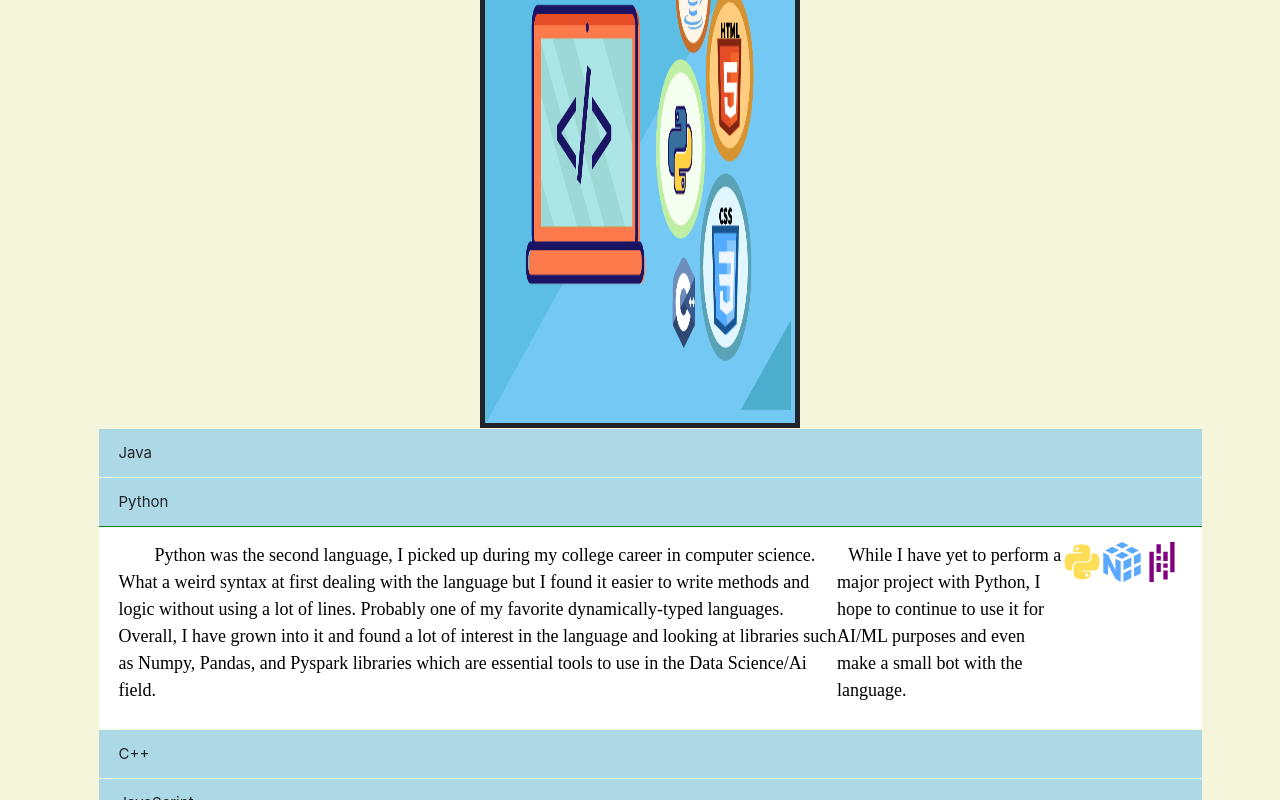
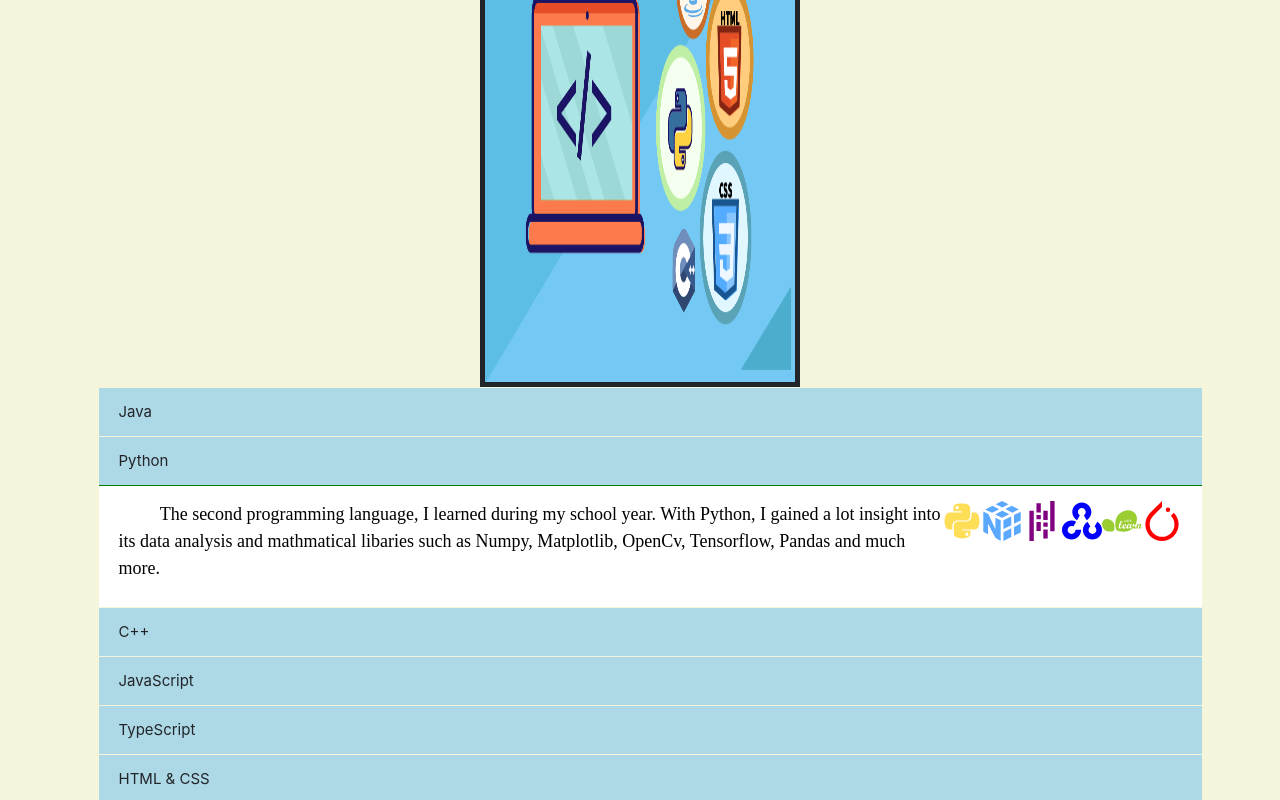
Before and after one commit to mwang840/maxwangdev, a React (Create React App) app: page /languages in a window 1280 px wide. Both pictures are taken after a click on the button "Python". Shown: the part 504-1304 px from the top of the page. Built offline with nearby package versions, Linux system fonts and the light colour scheme.

Commit message:
added python libraries

```diff
--- a/src/components/Languages.tsx
+++ b/src/components/Languages.tsx
@@ -29,6 +29,9 @@ import {
     SiGnubash,
     SiRuby,
     SiDotnet,
+    SiOpencv,
+    SiScikitlearn,
+    SiPytorch,
 } from "react-icons/si";
 export function Languages(): JSX.Element {
     const languageItems = [
@@ -41,9 +44,6 @@ export function Languages(): JSX.Element {
                         I learned in high school (2019). The language also
                         introduced me towards basic computer concepts such as
                         recursion, classes, inheritance, and polymorphism.
-                        Despite it being one of my favorite languages, I have
-                        not utilized it that much, but I am eager to dip my toes
-                        into more Java-based opportunities.
                     </p>
                     <span>
                         <FaJava size={40} color="orange" />
@@ -56,20 +56,11 @@ export function Languages(): JSX.Element {
             content: (
                 <div style={{ display: "flex", justifyContent: "center" }}>
                     <p>
-                        Python was the second language, I picked up during my
-                        college career in computer science. What a weird syntax
-                        at first dealing with the language but I found it easier
-                        to write methods and logic without using a lot of lines.
-                        Probably one of my favorite dynamically-typed languages.
-                        Overall, I have grown into it and found a lot of
-                        interest in the language and looking at libraries such
-                        as Numpy, Pandas, and Pyspark libraries which are
-                        essential tools to use in the Data Science/Ai field.
-                    </p>
-                    <p>
-                        While I have yet to perform a major project with Python,
-                        I hope to continue to use it for AI/ML purposes and even
-                        make a small bot with the language.
+                        The second programming language, I learned during my
+                        school year. With Python, I gained a lot insight into
+                        its data analysis and mathmatical libaries such as
+                        Numpy, Matplotlib, OpenCv, Tensorflow, Pandas and much
+                        more.
                     </p>
                     <span>
                         <FaPython size={40} color="#ffde57" />
@@ -79,6 +70,15 @@ export function Languages(): JSX.Element {
                     </span>
                     <span>
                         <SiPandas size={40} color="purple" />
+                    </span>
+                    <span>
+                        <SiOpencv size={40} color="blue" />
+                    </span>
+                    <span>
+                        <SiScikitlearn size={40} color="yellowgreen" />
+                    </span>
+                    <span>
+                        <SiPytorch size={40} color="red"></SiPytorch>
                     </span>
                 </div>
             ),
```
